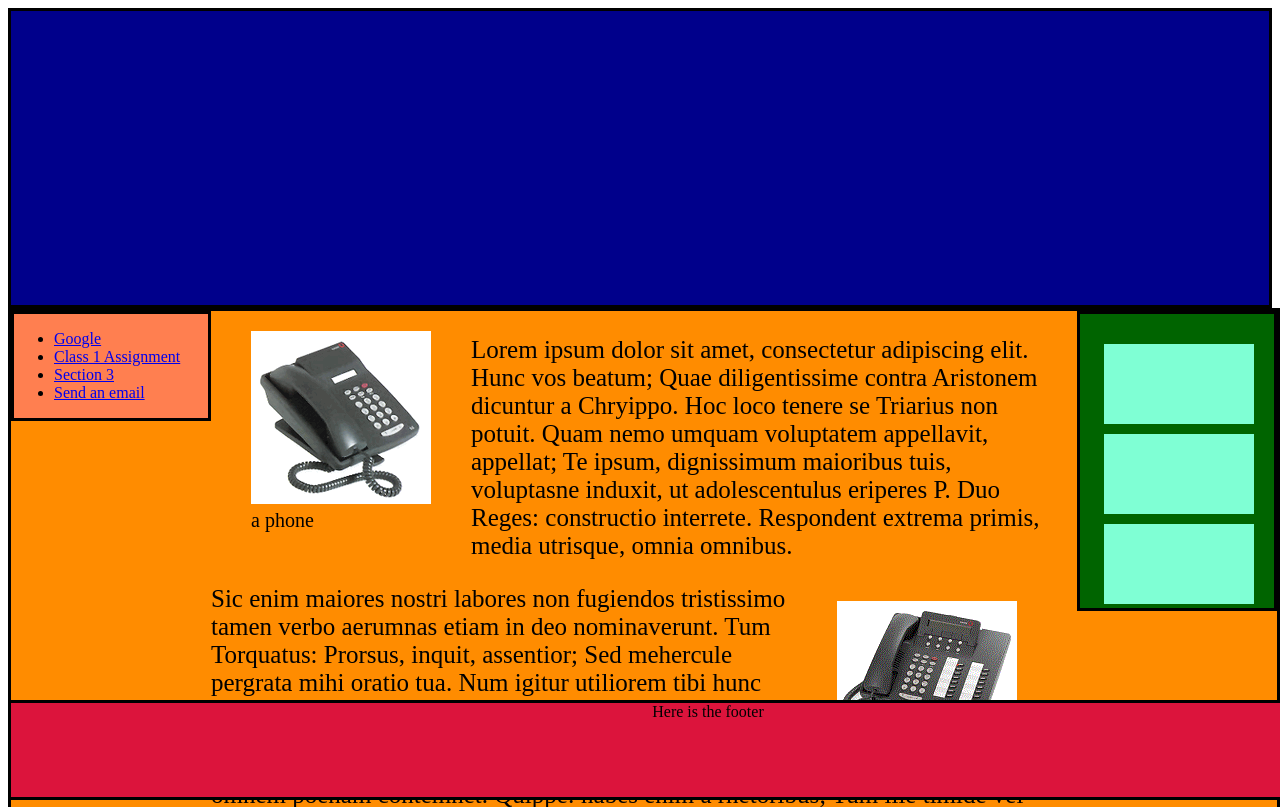
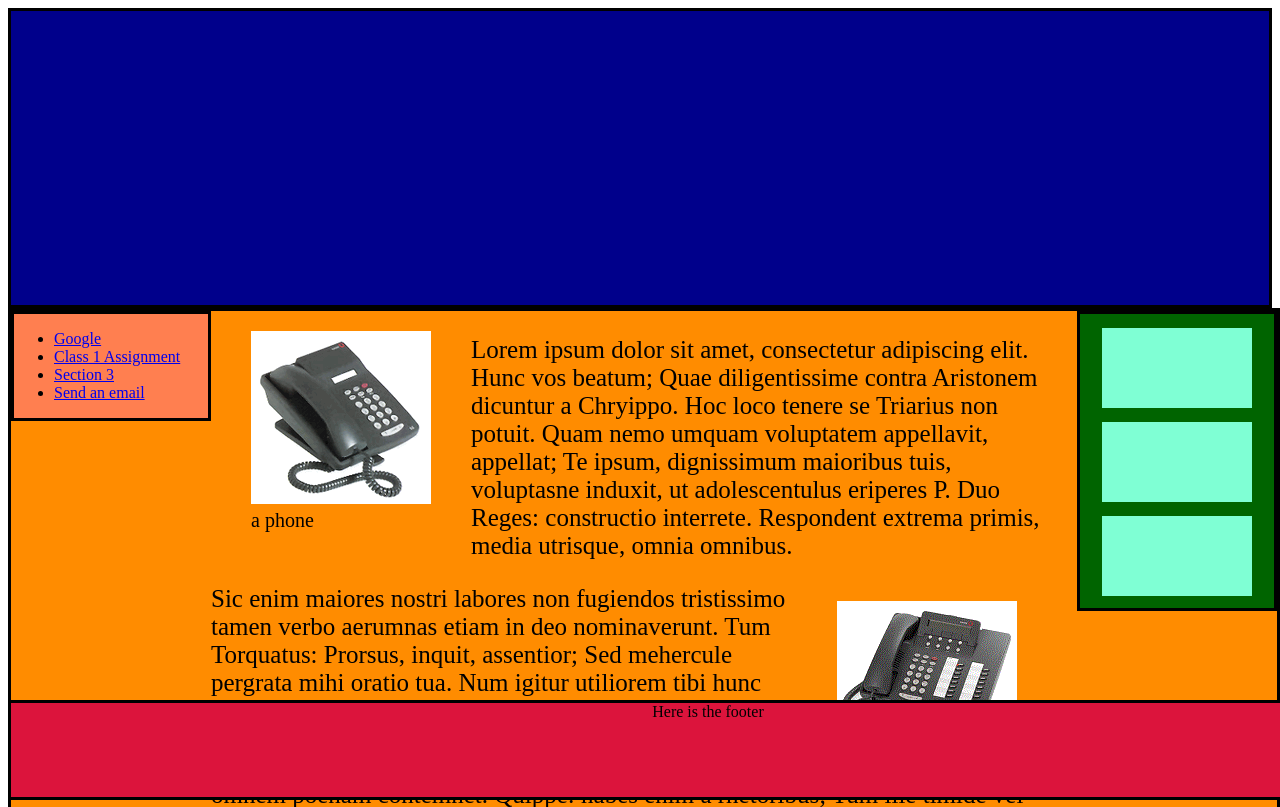
Before and after one commit to rivkaneumann/rivkaneumannwd2017.github.io, a PHP site: page /assignments/class2/index.html in a window 1280 px wide. Shown: the top 807 px of the page. Run offline with PHP 8.4, Linux system fonts and the light colour scheme.

Commit message:
edit assignment 2

```diff
--- a/assignments/class2/assets/main.css
+++ b/assignments/class2/assets/main.css
@@ -54,28 +54,8 @@ aside div {
     background-color: aquamarine;
     text-align:center;
     margin: auto;
-    margin-top: 10px;
+    margin-top: 14px;
 
-
-}
-.div1{
-    position: absolute;
-    top: 20px;
-    right: 20px;
-    padding: 10px;
-}
-.div2{
-    position: absolute;
-    top: 110px;
-    right: 20px;
-    padding: 10px;
-}
-
-.div3{
-    position: absolute;
-    top: 200px;
-    right: 20px;
-    padding: 10px;
 }
 footer{
     background-color:crimson;
```
